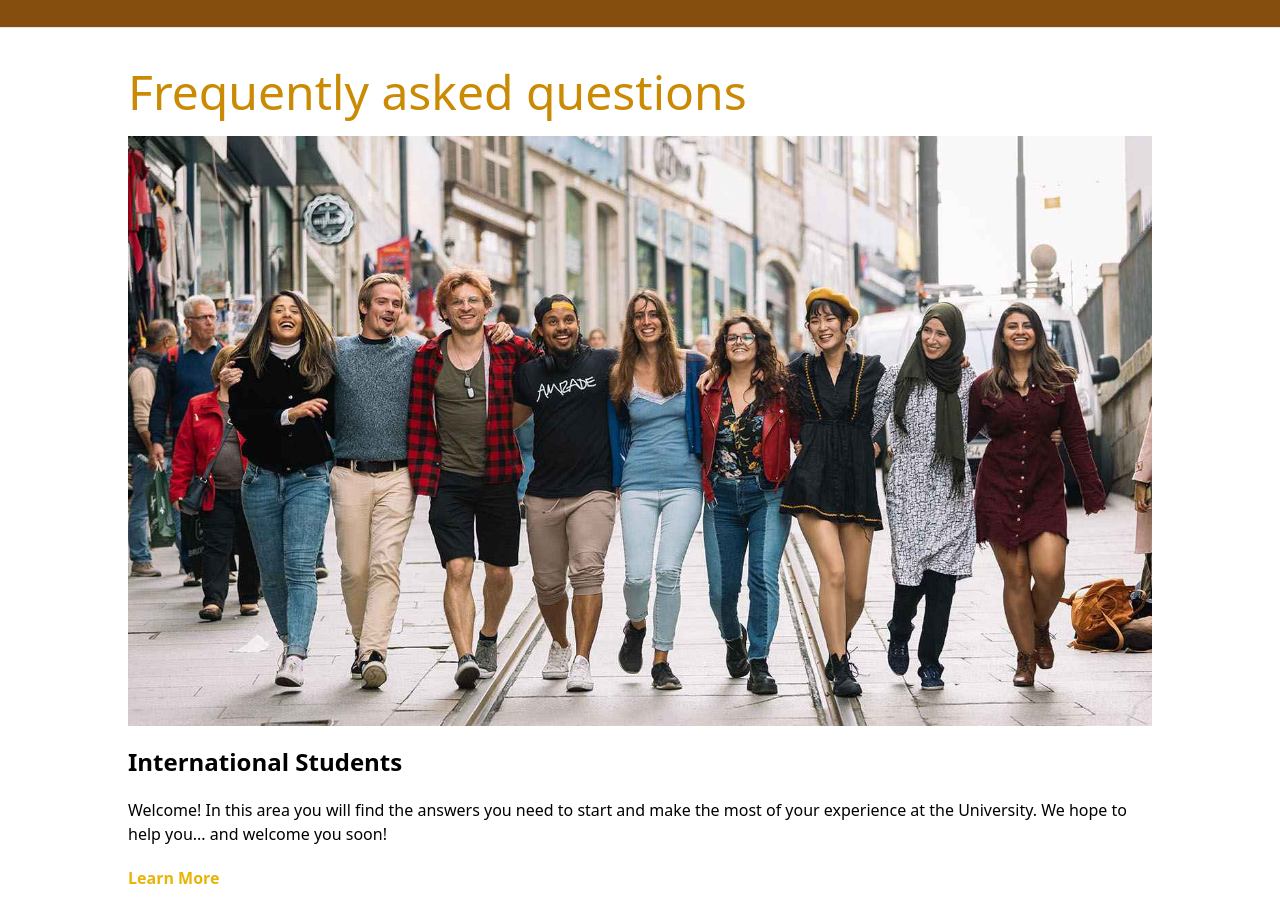
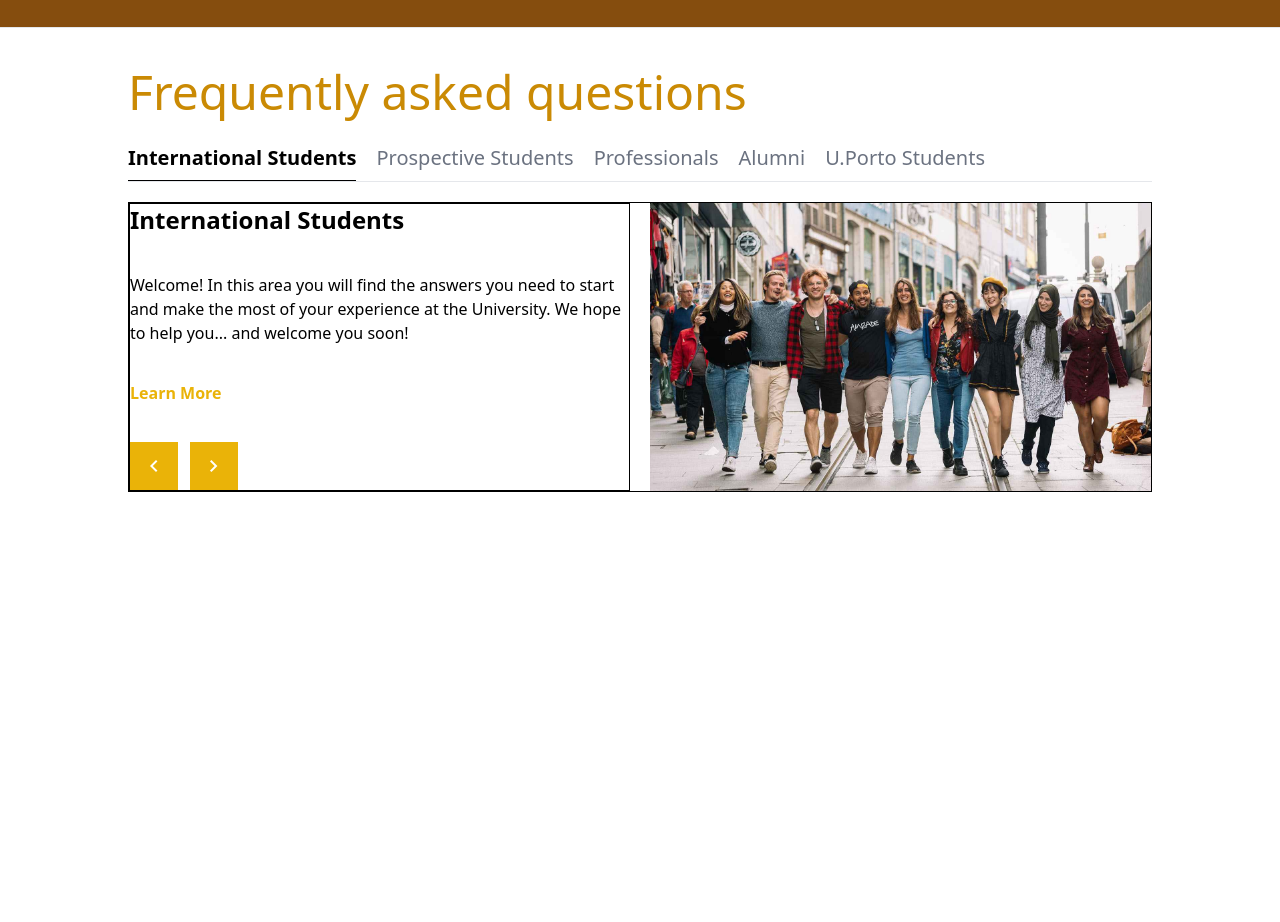
Before and after one commit to KevinRebakure/The-Gym-Cloning-7-Gate-University-of-Porto, a website: page index.html in a window 1280 px wide. Shown: the part 3780-4702 px from the top of the page. After the commit the page ends 4312 px from the top, so only its background shows below. Drawn offline with nearby package versions, Linux system fonts and the light colour scheme.

Commit message:
frequently asked questions desktop

```diff
--- a/index.html
+++ b/index.html
@@ -459,23 +459,25 @@
           class="block w-full border-2 border-black px-10 py-3 sm:hidden"
         />
 
-        <nav class="hidden">
-          <p>International Students</p>
-          <p>Prospective Students</p>
-          <p>Professionals</p>
-          <p>Alumni</p>
-          <p>U.Porto Students</p>
+        <nav class="hidden sm:flex sm:items-center sm:gap-x-5 sm:border-b text-gray-500">
+          <p class="py-2 text-xl font-semibold border-b border-black text-black">International Students</p>
+          <p class="py-2 hover:border-b hover:z-10 hover:border-black text-xl hover:text-black">Prospective Students</p>
+          <p class="py-2 hover:border-b hover:z-10 hover:border-black text-xl hover:text-black">Professionals</p>
+          <p class="py-2 hover:border-b hover:z-10 hover:border-black text-xl hover:text-black">Alumni</p>
+          <p class="py-2 hover:border-b hover:z-10 hover:border-black text-xl hover:text-black">U.Porto Students</p>
         </nav>
 
+        <!-- content -->
+        <div class="w-full space-y-5 sm:space-y-0 sm:grid sm:grid-cols-2 sm:gap-x-5 border border-black">
           <!-- image -->
           <img
             src="src/assets/frequentlyaskedquestions1.jpg"
-          class="w-full"
+            class="w-full sm:order-1 sm:h-full"
             alt=""
           />
 
           <!-- paragraphs -->
-        <article class="space-y-5">
+          <article class="space-y-5 border border-black sm:flex sm:flex-col sm:justify-between">
             <h2 class="text-2xl font-semibold">International Students</h2>
 
             <p>
@@ -484,8 +486,23 @@
               help you... and welcome you soon!
             </p>
 
-          <button class="font-bold text-yellow-500">Learn More</button>
+            <button class="font-bold text-yellow-500 self-start">Learn More</button>
+
+            <!-- buttons -->
+            <div class="hidden sm:flex items-center gap-x-3">
+              <div
+                class="flex size-[3rem] items-center justify-center bg-yellow-500 text-white"
+              >
+                <span class="material-symbols-outlined">chevron_left</span>
+              </div>
+              <div
+                class="flex size-[3rem] items-center justify-center bg-yellow-500 text-white"
+              >
+                <span class="material-symbols-outlined">chevron_right</span>
+              </div>
+            </div>
           </article>
+        </div>
       </section>
     </div>
   </body>
```
Also changed, not shown: src/styles/output.css. Lines whose indentation alone changed are shown as unchanged.
